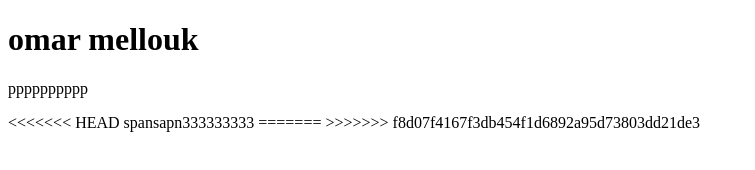
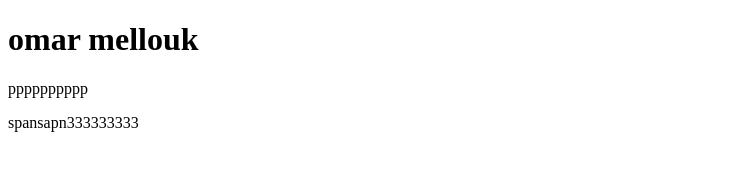
Before and after one commit to OmarMellouk/omartest, a plain HTML site: page index.html in a window 1280 px wide. Shown: the whole page, without its empty margins (0-755 px from the left). Drawn offline with Linux system fonts and the light colour scheme.

Commit message:
conflict new_branch 2

```diff
--- a/index.html
+++ b/index.html
@@ -8,10 +8,7 @@
 <body>
     <h1>omar mellouk</h1>
     <p>pppppppppp</p>
-<<<<<<< HEAD
     <span>spansapn333333333</span>
-=======
 
->>>>>>> f8d07f4167f3db454f1d6892a95d73803dd21de3
 </body>
 </html>
```
